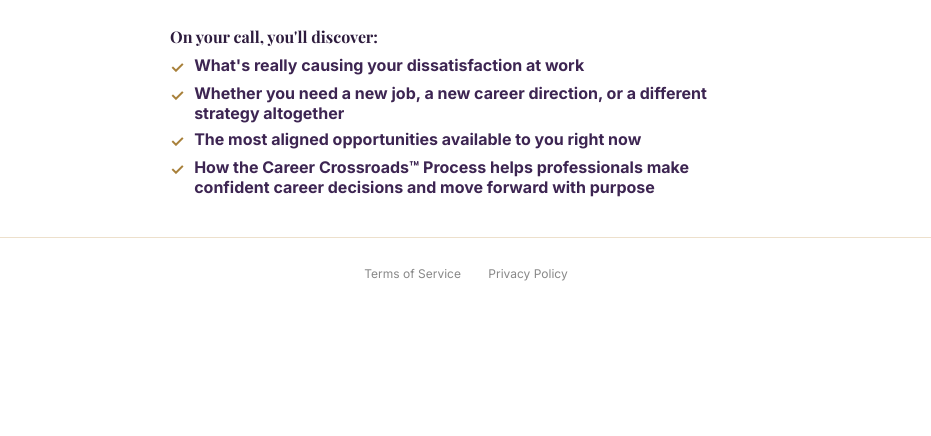
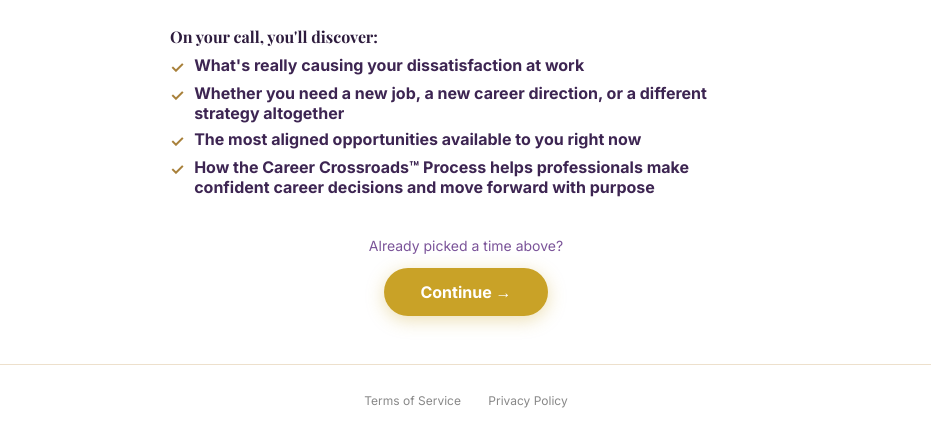
Before and after one commit to theabundancesisters/abundance, an Astro site: page /booking-qualified in a window 1280 px wide. Shown: the part 1106-1542 px from the top of the page, without its empty margins (174-1105 px from the left). Before the commit the page ends 1415 px from the top, so only its background shows below. Built offline with nearby package versions, Linux system fonts and the light colour scheme; Astro itself is replaced by a stand-in of ours; a web font is replaced by a local one.

Commit message:
feat: add fast-track-career page and continue buttons to booking flow
Add new fast-track-career page (video + Zoom link reminder) shown after
qualified leads book their call, rename booking-not-qualified to
booking-nq, and add Continue buttons to both booking pages.

Co-Authored-By: Claude Sonnet 4.6 <noreply@anthropic.com>

```diff
--- a/src/middleware.ts
+++ b/src/middleware.ts
@@ -3,7 +3,8 @@ import { defineMiddleware } from "astro:middleware";
 const ALLOWED = [
   "/career-crossroads",
   "/booking-qualified",
-  "/booking-not-qualified",
+  "/booking-nq",
+  "/fast-track-career",
   "/api/submit-application",
 ];
 
--- a/src/pages/booking-not-qualified.astro
+++ b/src/pages/booking-nq.astro
@@ -119,6 +119,34 @@ export const prerender = true;
       margin-top: 2px;
     }
 
+.continue-section {
+      max-width: 640px;
+      margin: 0 auto;
+      padding: 0 24px 48px;
+      text-align: center;
+    }
+    .continue-section p {
+      color: var(--plum-400);
+      font-size: 14px;
+      margin-bottom: 14px;
+    }
+    .btn-continue {
+      display: inline-block;
+      background: var(--gold);
+      color: #fff;
+      font-weight: 700;
+      font-size: 16px;
+      padding: 14px 36px;
+      border-radius: 100px;
+      text-decoration: none;
+      box-shadow: 0 4px 18px rgba(201,162,39,0.35);
+      transition: transform 0.2s, box-shadow 0.2s;
+    }
+    .btn-continue:hover {
+      transform: translateY(-2px);
+      box-shadow: 0 8px 24px rgba(201,162,39,0.45);
+    }
+
 .calendar-wrap {
       max-width: 900px;
       margin: 28px auto 0;
@@ -166,6 +194,11 @@ export const prerender = true;
     </ul>
   </div>
 
+  <div class="continue-section">
+    <p>Already picked a time above?</p>
+    <a class="btn-continue" href="https://www.theleadingedge.life">Continue →</a>
+  </div>
+
   <footer style="text-align:center; padding: 28px 24px; font-size:12px; color:#888; border-top:1px solid #ede0cc;">
     <a href="https://www.theleadingedge.life/pages/terms" target="_blank" style="color:#888; text-decoration:none; margin:0 12px;">Terms of Service</a>
     <a href="https://www.theleadingedge.life/pages/privacy-policy" target="_blank" style="color:#888; text-decoration:none; margin:0 12px;">Privacy Policy</a>
--- a/src/pages/booking-qualified.astro
+++ b/src/pages/booking-qualified.astro
@@ -122,6 +122,34 @@ export const prerender = true;
       .session-card { padding: 24px 20px; }
     }
 
+    .continue-section {
+      max-width: 640px;
+      margin: 0 auto;
+      padding: 0 24px 48px;
+      text-align: center;
+    }
+    .continue-section p {
+      color: var(--plum-400);
+      font-size: 14px;
+      margin-bottom: 14px;
+    }
+    .btn-continue {
+      display: inline-block;
+      background: var(--gold);
+      color: #fff;
+      font-weight: 700;
+      font-size: 16px;
+      padding: 14px 36px;
+      border-radius: 100px;
+      text-decoration: none;
+      box-shadow: 0 4px 18px rgba(201,162,39,0.35);
+      transition: transform 0.2s, box-shadow 0.2s;
+    }
+    .btn-continue:hover {
+      transform: translateY(-2px);
+      box-shadow: 0 8px 24px rgba(201,162,39,0.45);
+    }
+
 .calendar-wrap {
       max-width: 900px;
       margin: 28px auto 0;
@@ -169,6 +197,11 @@ export const prerender = true;
     </ul>
   </div>
 
+  <div class="continue-section">
+    <p>Already picked a time above?</p>
+    <a class="btn-continue" id="continue-link" href="/fast-track-career">Continue →</a>
+  </div>
+
   <footer style="text-align:center; padding: 28px 24px; font-size:12px; color:#888; border-top:1px solid #ede0cc;">
     <a href="https://www.theleadingedge.life/pages/terms" target="_blank" style="color:#888; text-decoration:none; margin:0 12px;">Terms of Service</a>
     <a href="https://www.theleadingedge.life/pages/privacy-policy" target="_blank" style="color:#888; text-decoration:none; margin:0 12px;">Privacy Policy</a>
@@ -183,6 +216,9 @@ export const prerender = true;
       if (v) url.searchParams.set(k === 'firstName' ? 'first_name' : k === 'lastName' ? 'last_name' : k, v);
     });
     iframe.src = url.toString();
+
+    const continueLink = document.getElementById('continue-link');
+    if (p.toString()) continueLink.href = '/fast-track-career?' + p.toString();
   </script>
 
 </body>
--- a/src/pages/career-crossroads.astro
+++ b/src/pages/career-crossroads.astro
@@ -702,11 +702,11 @@ export const prerender = true;
         });
         const data = await res.json();
         const params = new URLSearchParams(payload);
-        window.location.href = (data.qualified ? '/booking-qualified' : '/booking-not-qualified')
+        window.location.href = (data.qualified ? '/booking-qualified' : '/booking-nq')
           + '?' + params.toString();
       } catch {
         const params = new URLSearchParams(payload);
-        window.location.href = (incomeRange === 'over_50k' ? '/booking-qualified' : '/booking-not-qualified')
+        window.location.href = (incomeRange === 'over_50k' ? '/booking-qualified' : '/booking-nq')
           + '?' + params.toString();
       }
     });
--- /dev/null
+++ b/src/pages/fast-track-career.astro
@@ -0,0 +1,117 @@
+---
+export const prerender = true;
+---
+
+<!doctype html>
+<html lang="en">
+<head>
+  <meta charset="UTF-8" />
+  <meta name="viewport" content="width=device-width, initial-scale=1.0" />
+  <title>Last Step — Career Crossroads™</title>
+  <meta name="robots" content="noindex" />
+  <link rel="preconnect" href="https://fonts.googleapis.com" />
+  <link rel="preconnect" href="https://fonts.gstatic.com" crossorigin />
+  <link href="https://fonts.googleapis.com/css2?family=Playfair+Display:ital,wght@0,400;0,700;1,400&family=Inter:wght@400;500;600;700&display=swap" rel="stylesheet" />
+  <style>
+    *, *::before, *::after { box-sizing: border-box; margin: 0; padding: 0; }
+    :root {
+      --plum:     #2d1b3d;
+      --plum-400: #7b5499;
+      --gold:     #c9a227;
+      --cream:    #fdf9f4;
+    }
+    body {
+      font-family: 'Inter', sans-serif;
+      font-size: 16px;
+      background: #ffffff;
+      color: var(--plum);
+      min-height: 100vh;
+    }
+
+    .top-bar {
+      background: #ffffff;
+      padding: 16px 24px;
+      text-align: center;
+      border-bottom: 1px solid #ede0cc;
+    }
+    .top-bar__logo img {
+      height: 48px;
+      width: auto;
+    }
+
+    .hero {
+      padding: 40px 24px 0;
+      text-align: center;
+    }
+    .hero__headline {
+      font-family: 'Playfair Display', serif;
+      font-size: clamp(24px, 3.5vw, 38px);
+      font-weight: 700;
+      color: var(--plum);
+      line-height: 1.3;
+      max-width: 720px;
+      margin: 0 auto;
+    }
+    .hero__headline .accent { color: var(--gold); }
+
+    .video-section {
+      max-width: 800px;
+      margin: 32px auto 0;
+      padding: 0 24px;
+    }
+    .video-wrap {
+      position: relative;
+      padding-bottom: 56.25%;
+      height: 0;
+      border-radius: 12px;
+      overflow: hidden;
+      box-shadow: 0 4px 20px rgba(45,27,61,0.12);
+    }
+    .video-wrap iframe {
+      position: absolute;
+      top: 0; left: 0;
+      width: 100%; height: 100%;
+      border: 0;
+    }
+
+    .important-note {
+      max-width: 640px;
+      margin: 24px auto 0;
+      padding: 0 24px 48px;
+      text-align: center;
+      font-style: italic;
+      color: var(--plum-400);
+      font-size: 15px;
+    }
+
+  </style>
+</head>
+<body>
+
+  <div class="top-bar">
+    <div class="top-bar__logo"><img src="/images/logo-leading-edge.png" alt="The Leading Edge Life" /></div>
+  </div>
+
+  <section class="hero">
+    <h1 class="hero__headline">
+      LAST STEP: Watch this video before we meet so we can hit the ground running for your <span class="accent">1:1 Career Planning Session</span>
+    </h1>
+  </section>
+
+  <div class="video-section">
+    <div class="video-wrap">
+      <iframe src="https://www.youtube.com/embed/pf9er-f9tNA?rel=0&modestbranding=1" allowfullscreen title="Pre-Call Information"></iframe>
+    </div>
+  </div>
+
+  <p class="important-note">
+    IMPORTANT: Check your email and text for Zoom meeting link from The Abundance Sisters ✨
+  </p>
+
+  <footer style="text-align:center; padding: 28px 24px; font-size:12px; color:#888; border-top:1px solid #ede0cc;">
+    <a href="https://www.theleadingedge.life/pages/terms" target="_blank" style="color:#888; text-decoration:none; margin:0 12px;">Terms of Service</a>
+    <a href="https://www.theleadingedge.life/pages/privacy-policy" target="_blank" style="color:#888; text-decoration:none; margin:0 12px;">Privacy Policy</a>
+  </footer>
+
+</body>
+</html>
```
